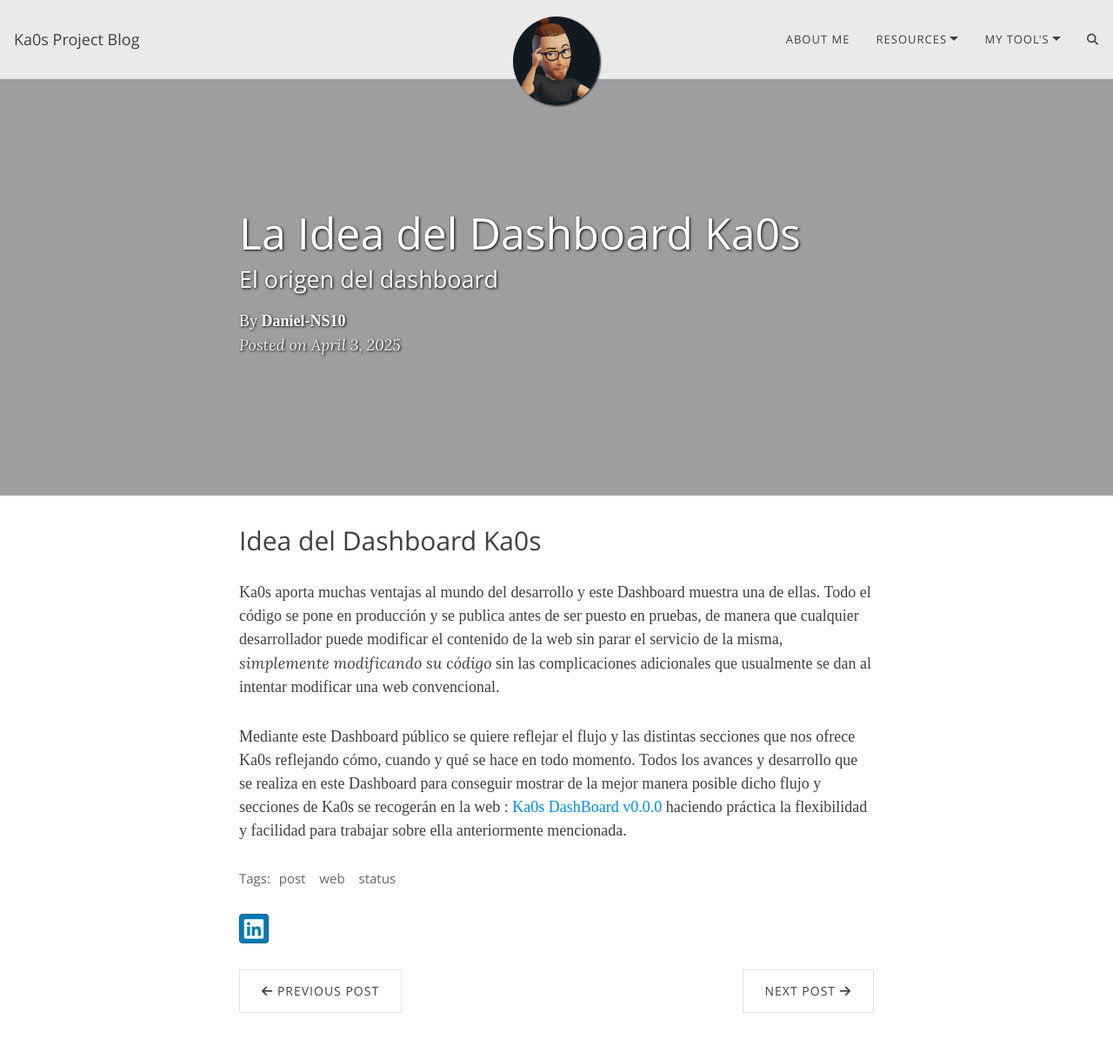
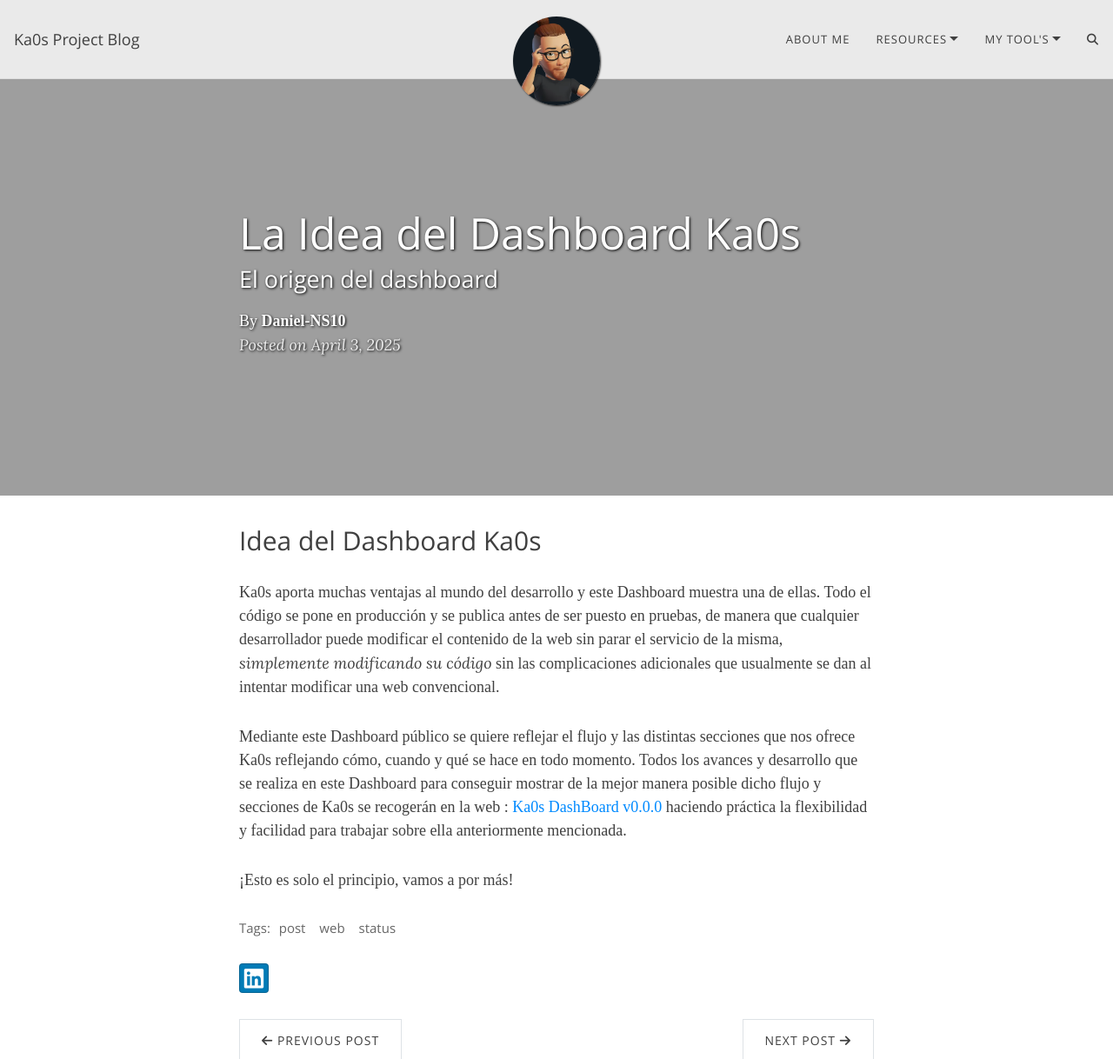
Before and after one commit to Ka0s-Klaus/ka0s.github.io, a Jekyll site: the page built from _posts/2025-04-03-la-idea-Dashboard-Ka0s.md, in a window 1280 px wide and 1322 px high, cut to the strip 0-1218 px from the top of the window. Shown: the whole strip at 87% size. Built offline with Jekyll 4.4.1, drawn with Linux system fonts in a browser that asks for light colours; comment, search, counter and statistics services are not loaded.

Commit message:
Update 2025-04-03-la-idea-Dashboard-Ka0s.md

```diff
--- a/_posts/2025-04-03-la-idea-Dashboard-Ka0s.md
+++ b/_posts/2025-04-03-la-idea-Dashboard-Ka0s.md
@@ -16,3 +16,5 @@ sin las complicaciones adicionales que usualmente se dan al intentar modificar u
 
 Mediante este Dashboard público se quiere reflejar el flujo y las distintas secciones que nos ofrece Ka0s reflejando cómo, cuando y qué se hace en todo momento.
 Todos los avances y desarrollo que se realiza en este Dashboard para conseguir mostrar de la mejor manera posible dicho flujo y secciones de Ka0s se recogerán en la web : [Ka0s DashBoard v0.0.0](https://www.ka0s.io/dashboard/Index.html) haciendo práctica la flexibilidad y facilidad para trabajar sobre ella anteriormente mencionada.
+
+¡Esto es solo el principio, vamos a por más!
```
